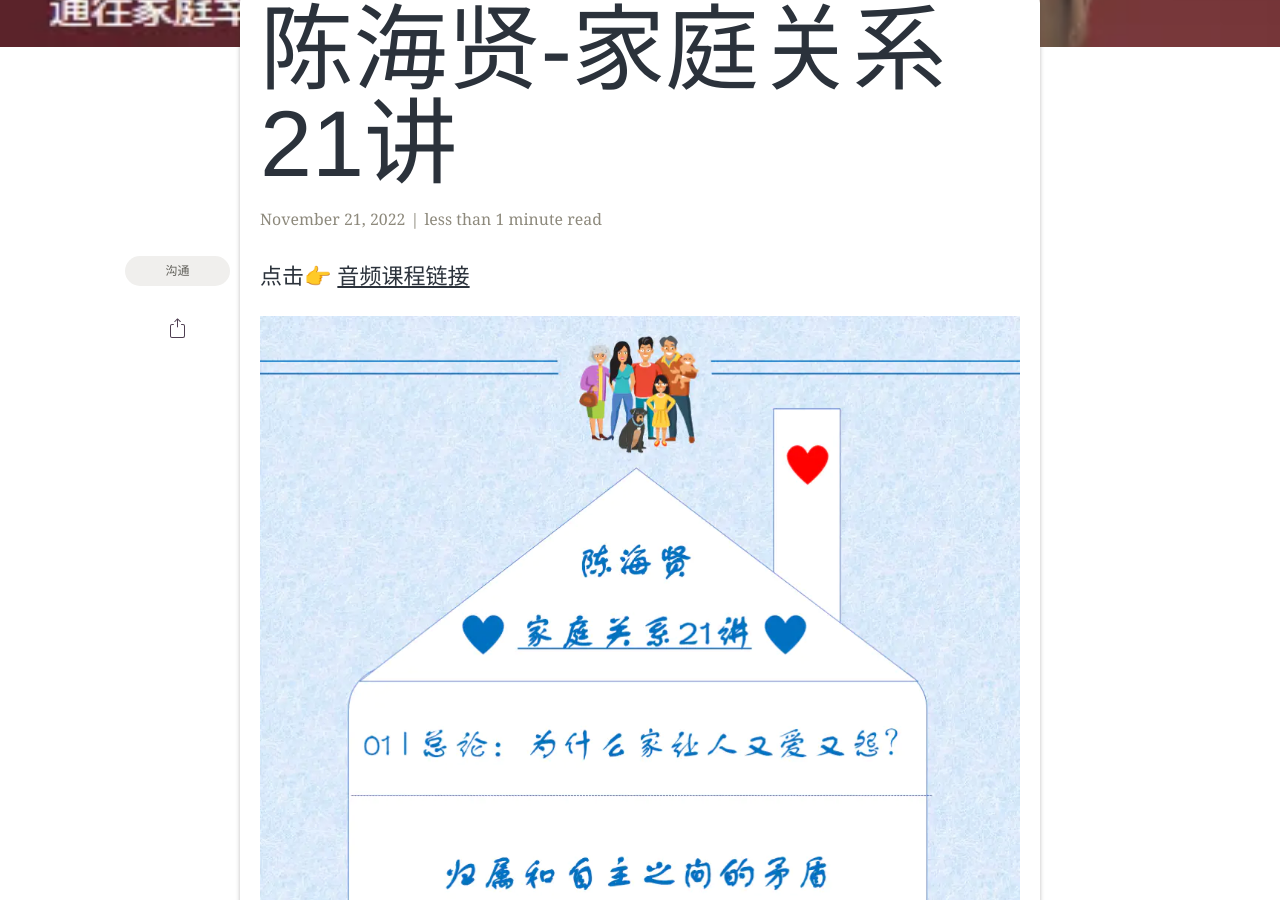
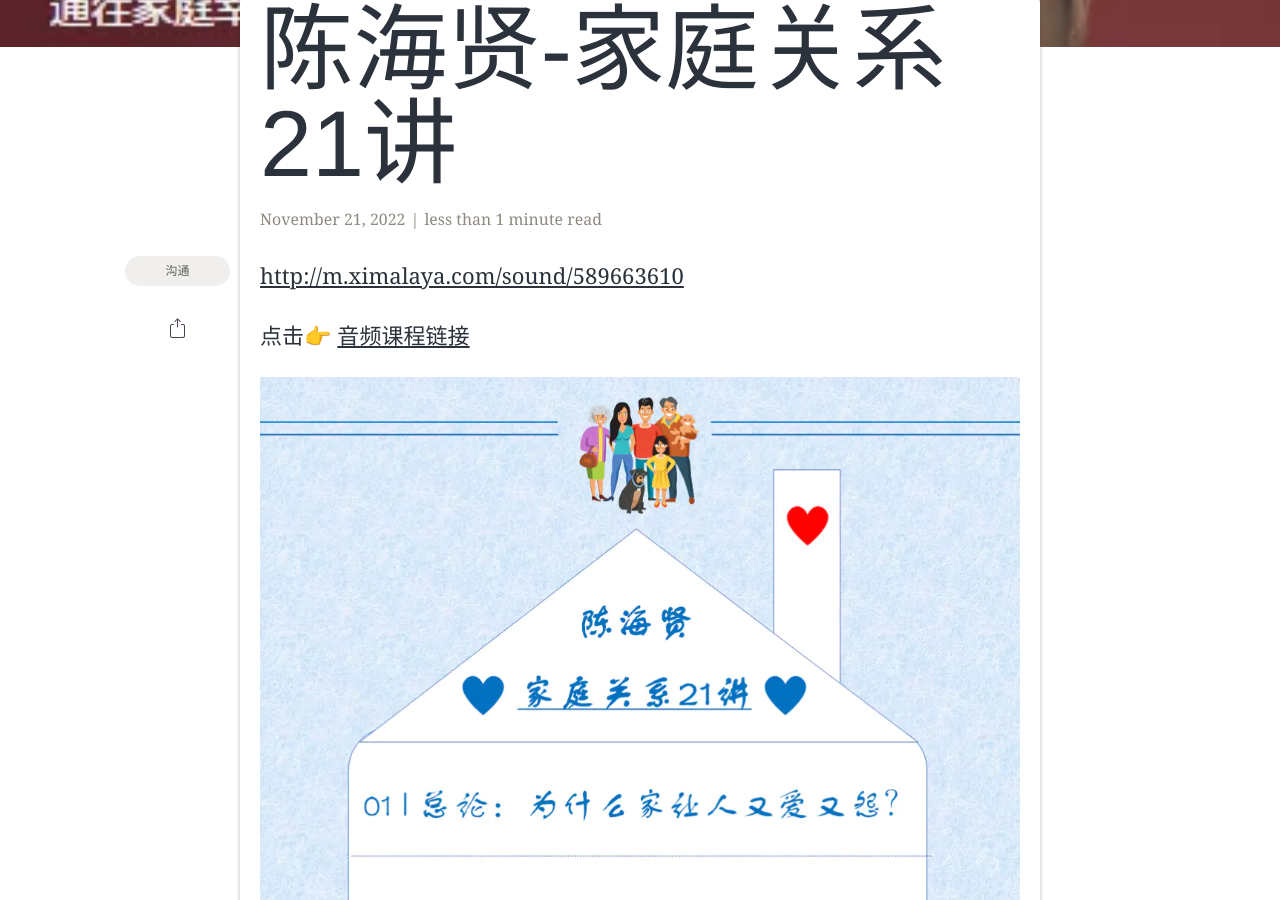
Before and after one commit to JeremiahXu/jeremiahxu.github.io, a Jekyll site: the page built from _posts/2022-11-21-家庭关系.md, in a window 1280 px wide and 900 px high, scrolled down 626 px. Built offline with Jekyll 4.4.1, drawn with Linux system fonts in a browser that asks for light colours; some web fonts are replaced; some of the changed lines change nothing that is shown.

Commit message:
音频链接

```diff
--- a/_posts/2022-11-21-家庭关系.md
+++ b/_posts/2022-11-21-家庭关系.md
@@ -10,6 +10,8 @@ tags: [沟通]
 author: Jeremiah
 github:
 ---
+
+[http://m.ximalaya.com/sound/589663610](http://m.ximalaya.com/sound/589663610)
 
 点击👉 [音频课程链接](https://pan.baidu.com/s/1Ec21THjT19z-NTa1wapKqA?pwd=rddi)
 
```
